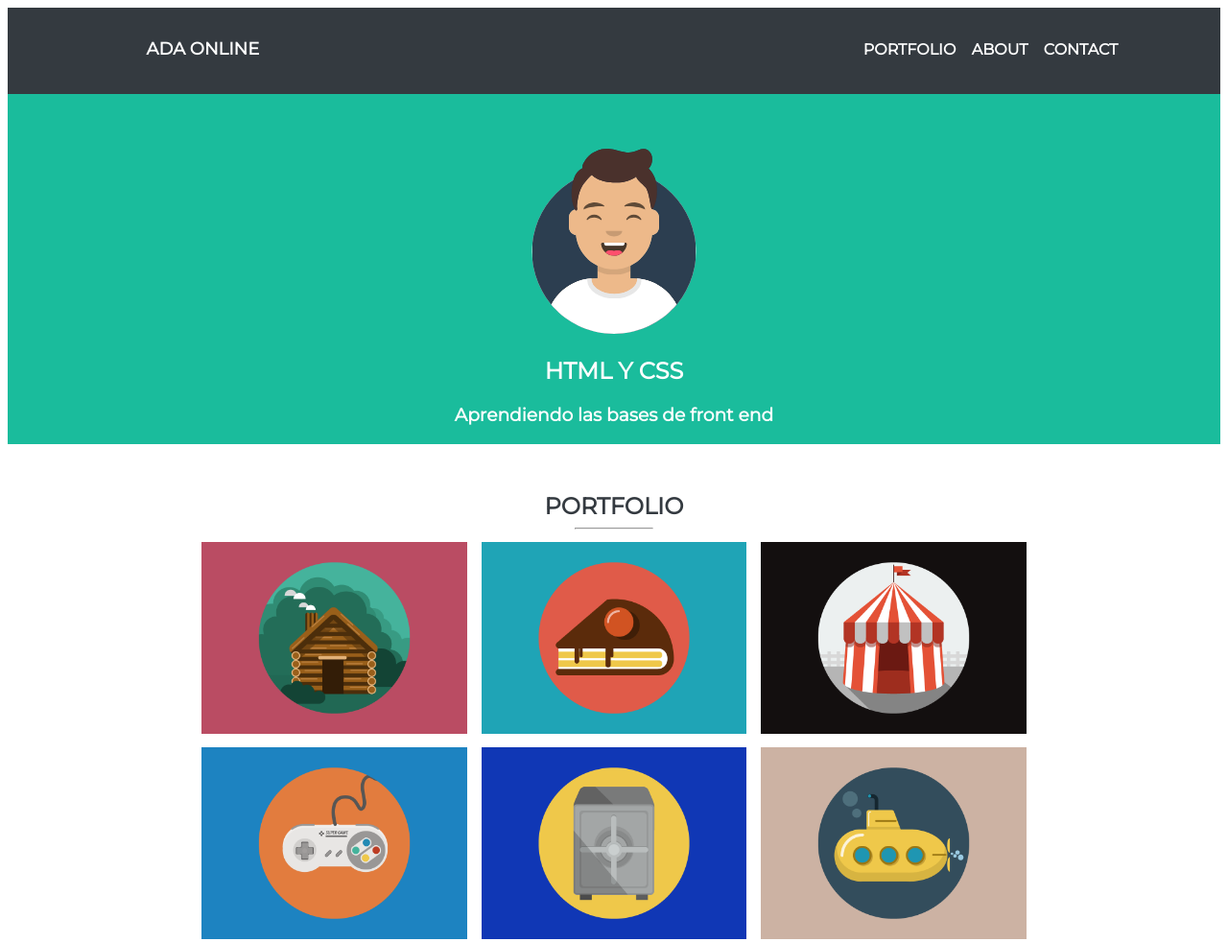
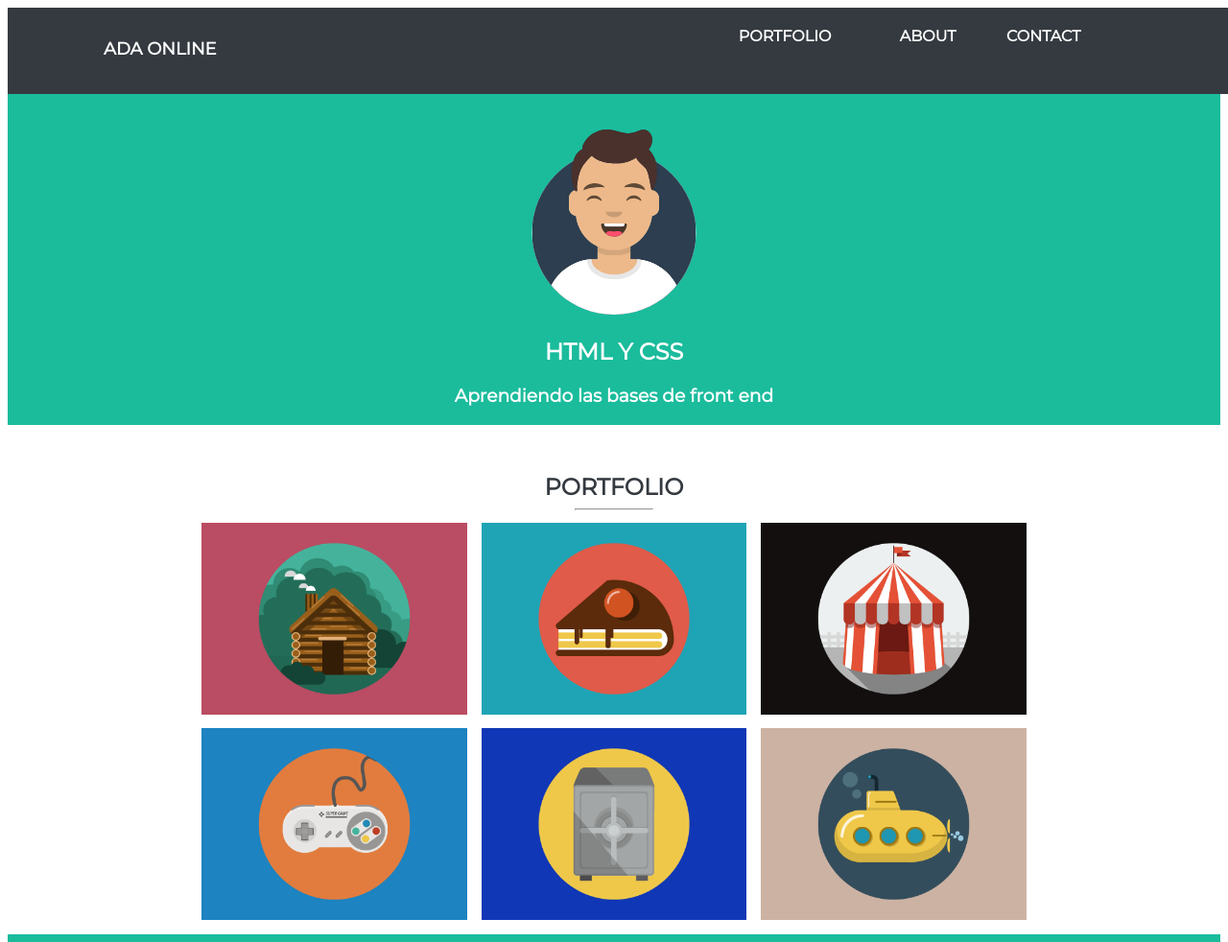
Before and after one commit to ma-ivana/8va_clase, a plain HTML site: page index.html in a window 1280 px wide. Shown: the top 982 px of the page at 96% size. Drawn offline with Linux system fonts and the light colour scheme.

Commit message:
actualización position

```diff
--- a/index.html
+++ b/index.html
@@ -13,15 +13,15 @@
 
         <h1>ADA ONLINE</h1>
 
-        <div class="item">
+        <div class="item-1">
         <a href="#portfolio">PORTFOLIO</a>
         </div>
 
-        <div class="item">
+        <div class="item-2">
         <a href="#about">ABOUT</a>
         </div>
 
-        <div class="item">
+        <div class="item-3">
         CONTACT
         </div>
     </div>
--- a/styles8.css
+++ b/styles8.css
@@ -2,6 +2,7 @@
 
 body {
     text-align: center;
+    border: 0;
     scroll-behavior: smooth;
 }
 
@@ -17,19 +18,46 @@ a {
     padding-top: 20px;
     padding-left: 3%;
     font-family: Montserrat;
+    width: 100%;
+    position: fixed;
 }
 
-.item {
+.item-1 {
     display: inline-block;
     margin-left:1%;
+    /* padding-top: 20px; */
     font-weight: 600;
+    position: absolute;
+    right: 460px;
+
+}
+
+.item-2 {
+    display: inline-block;
+    margin-left:1%;
+    /* padding-top: 20px; */
+    font-weight: 600;
+    position: absolute;
+    right: 330px;
+
+}
+
+.item-3 {
+    display: inline-block;
+    margin-left:1%;
+    /* padding-top: 20px; */
+    font-weight: 600;
+    position: absolute;
+    right: 200px;
+
 }
 
 h1 {
     display: inline-block;
-    margin-right: 50%;
+    position: absolute;
     font-weight: 900;
     font-size: large;
+    left: 100px;
 }
 
 .main {
@@ -38,7 +66,9 @@ h1 {
     font-family: Montserrat;
     color: #FFFFFF;
     padding-bottom: 50px;
-    padding-top: 50px;
+    padding-top: 120px;
+    width: 100%;
+
 }
 
 span {
```
